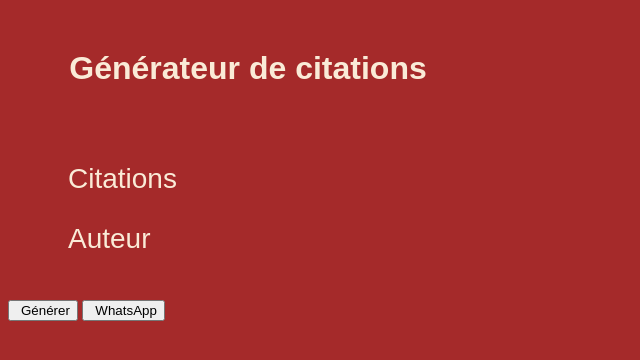
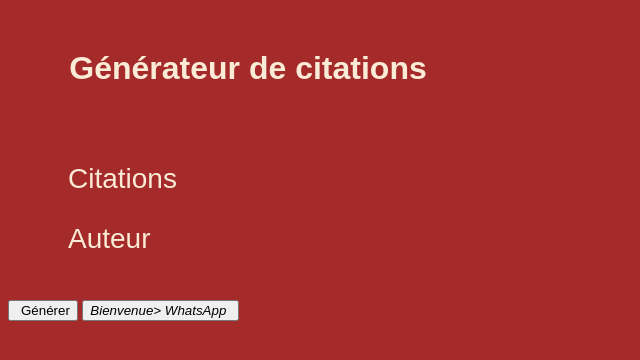
Before and after one commit to IssaKamara958/g-n-rateur-de-citations-, a plain HTML site: page index.html in a window 1280 px wide. Shown: the whole page, without its empty margins (0-640 px from the left). Drawn offline with Linux system fonts and the light colour scheme.

Commit message:
Update index.html

```diff
--- a/index.html
+++ b/index.html
@@ -54,7 +54,7 @@
         <i class="fa fa-flask"></i>Générer
       </button>
       <button id="whatsapp" class="btn btn-large btn-primary">
-        <i class="fa fa-whatsapp"></i>WhatsApp
+        <i class="fa fa-whatsapp" href="    https://www.whatsapp.com/business/"</a>Bienvenue>   WhatsApp</i>
       </button>
 
       <script>
```
